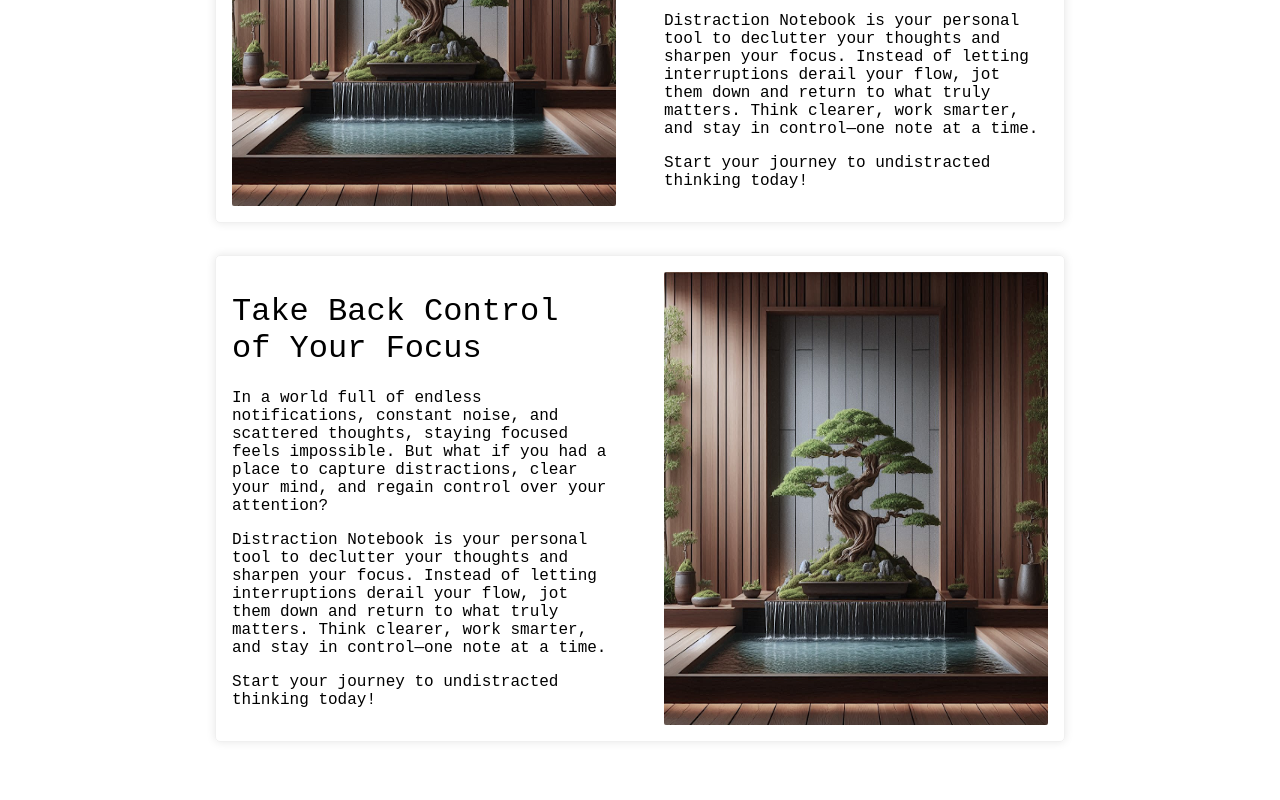
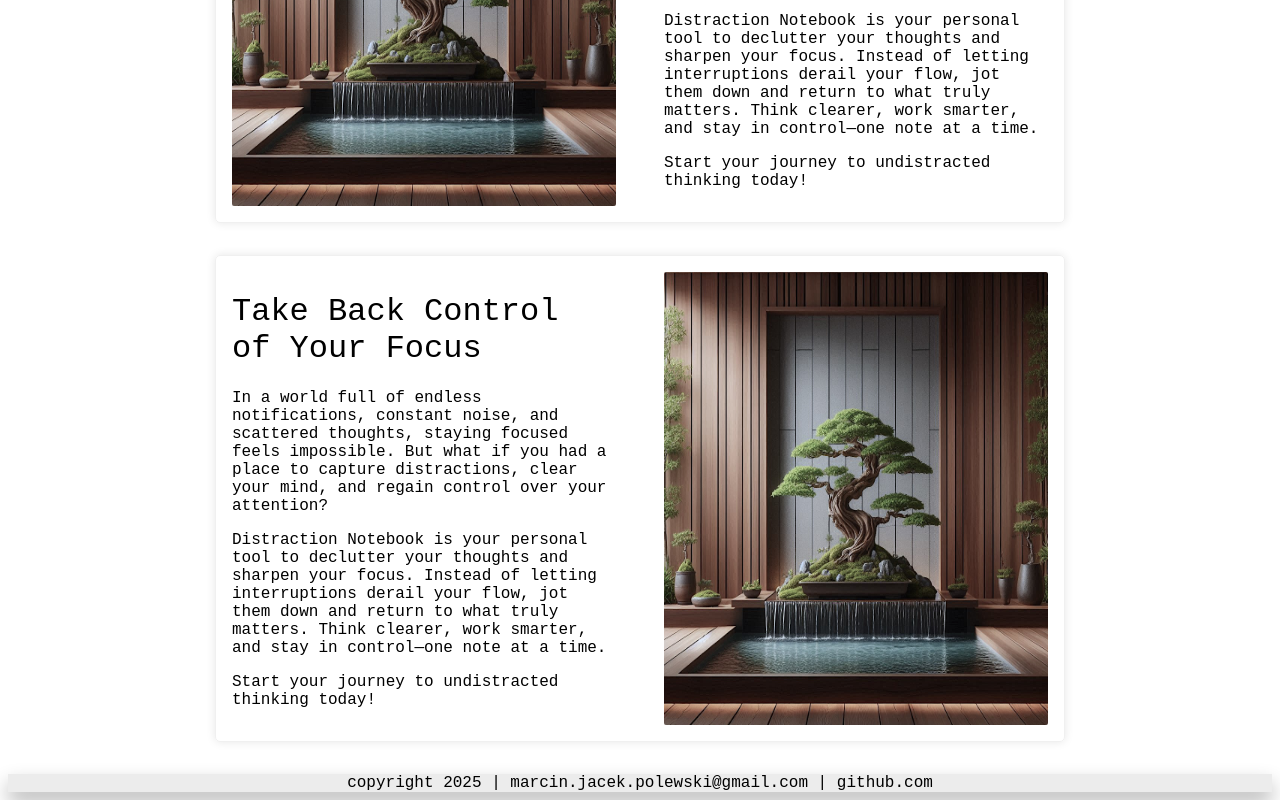
Before and after one commit to MarcinPolewski/Project-Distraction-Notebook, a React (Vite) app: page / in a window 1280 px wide. Shown: the part 429-1229 px from the top of the page. Built offline with nearby package versions, Linux system fonts and the light colour scheme.

Commit message:
implemented footer

```diff
--- a/src/App.css
+++ b/src/App.css
@@ -1,3 +1,7 @@
+.top_bar_and_content{
+    min-height: 100vh;
+}
+
 .tab {
     animation: fadeIn 0.5s ease-in-out;
     padding: 2rem;
--- a/src/App.jsx
+++ b/src/App.jsx
@@ -5,6 +5,7 @@ import TopBar from './components/TopBar/TopBar'
 import HomeTab from './components/HomeTab/HomeTab'
 import NotesTab from './components/NotesTab/NotesTab';
 import AboutTab from './components/AboutTab/AboutTab';
+import Footer from './components/Footer/Footer';
 
 
 export default function App() {
@@ -33,9 +34,12 @@ export default function App() {
     }
 
     return (
-        <div>
-            <TopBar onTabChange={handleTabChange} selectedTab={currentTab} />
-            {tabContent}
-        </div >
+        <>
+            <div className="top_bar_and_content">
+                <TopBar onTabChange={handleTabChange} selectedTab={currentTab} />
+                {tabContent}
+            </div>
+            <Footer />
+        </>
     );
 }
--- /dev/null
+++ b/src/components/Footer/Footer.jsx
@@ -0,0 +1,5 @@
+import classes from  "./Footer.module.css";
+
+export default function Footer() {
+    return (<div className ={classes.footer}> copyright 2025 | marcin.jacek.polewski@gmail.com | github.com</div>);
+}
--- /dev/null
+++ b/src/components/Footer/Footer.module.css
@@ -0,0 +1,5 @@
+.footer{
+    text-align: center;
+    background-color: #ececec;
+    box-shadow: 0 10px 20px rgba(0, 0, 0, 0.3);
+}
--- a/src/components/TopBar/TopBar.jsx
+++ b/src/components/TopBar/TopBar.jsx
@@ -12,9 +12,9 @@ function Logo() {
 function Menu({ isStarted, onTabChange, selectedTab }) {
     return (
         <div className={classes.button_container}>
-            <button className={`${classes.top_bar_button} ${selectedTab == 'home' ? "selected" : ""}`} onClick={() => { onTabChange('home') }} >Home</button>
-            <button className={`${classes.top_bar_button} ${selectedTab == 'about' ? "selected" : ""}`} onClick={() => { onTabChange('about') }}> About</button>
-            <button className={`${classes.top_bar_button} ${selectedTab == 'notes' ? "selected" : ""}`} onClick={() => { onTabChange('notes') }}>
+            <button className={`${classes.top_bar_button} ${selectedTab === 'home' ? "selected" : ""}`} onClick={() => { onTabChange('home') }} >Home</button>
+            <button className={`${classes.top_bar_button} ${selectedTab === 'about' ? "selected" : ""}`} onClick={() => { onTabChange('about') }}> About</button>
+            <button className={`${classes.top_bar_button} ${selectedTab === 'notes' ? "selected" : ""}`} onClick={() => { onTabChange('notes') }}>
                 {isStarted ? "Notes" : "Start"}
             </button>
         </div>
```
